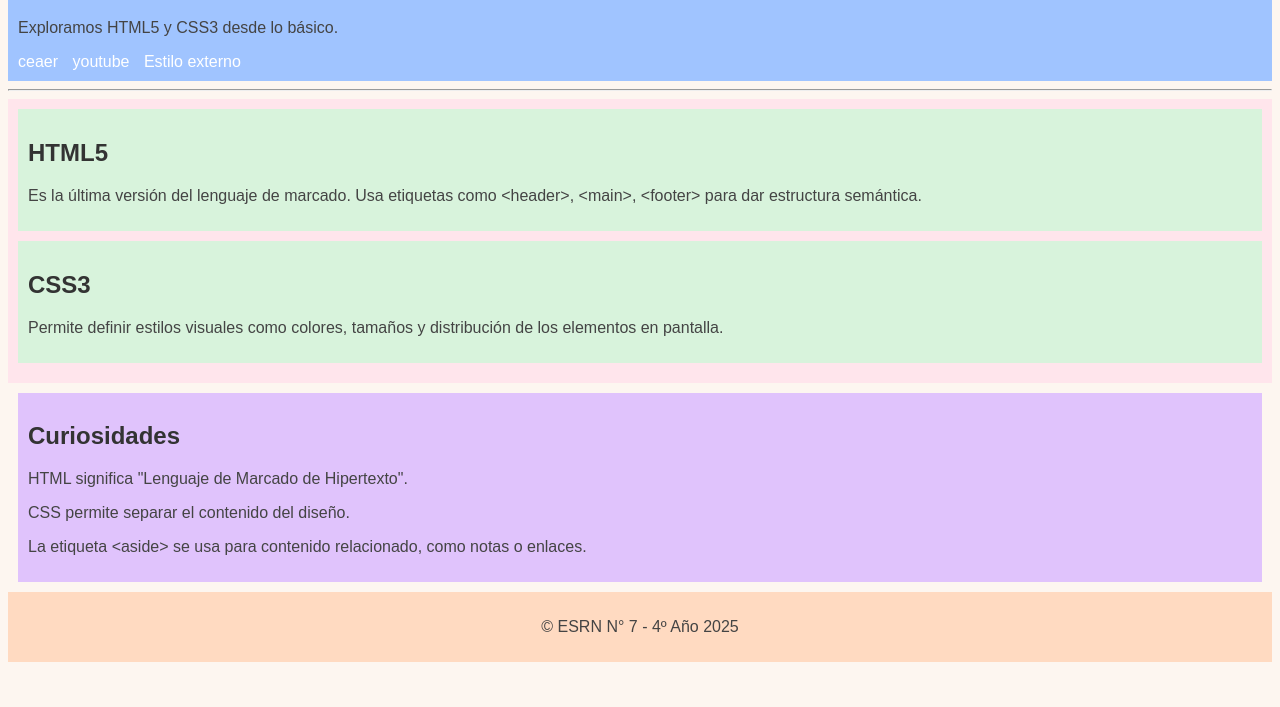
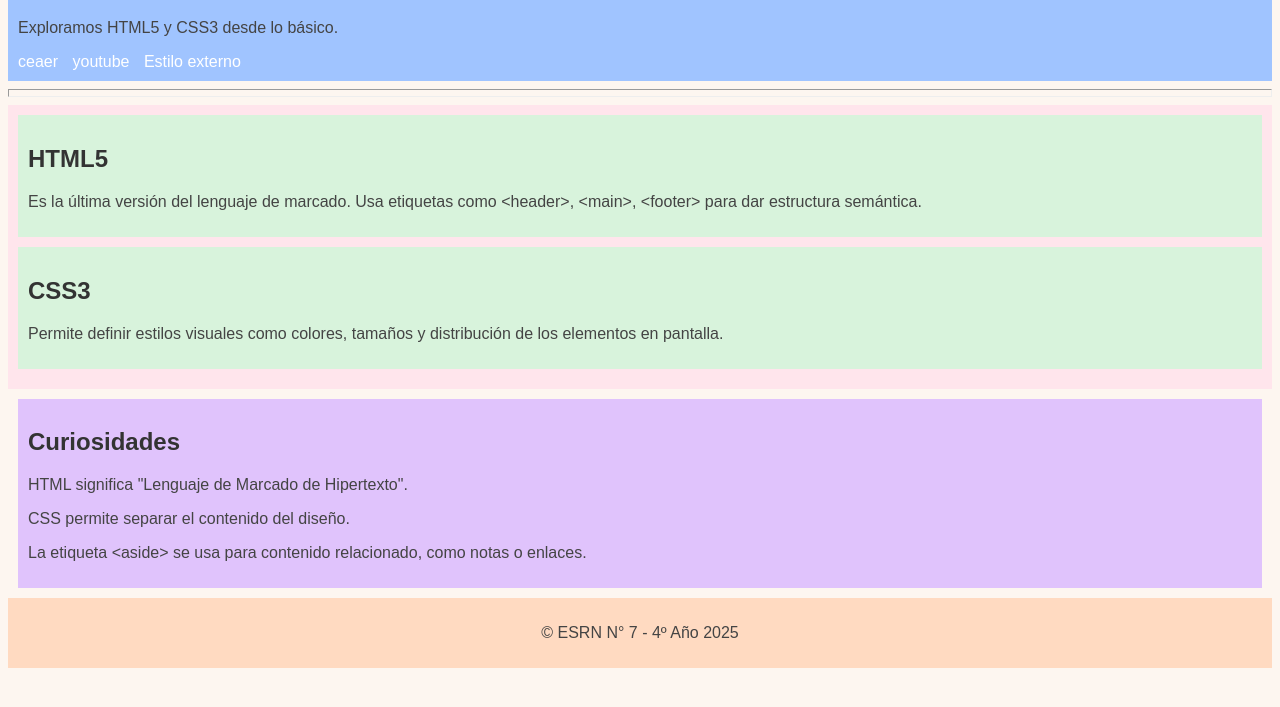
Before and after one commit to liendaf/prueba2, a plain HTML site: page index.html in a window 1280 px wide. Shown: the part 79-786 px from the top of the page. Drawn offline with Linux system fonts and the light colour scheme.

Commit message:
modifique ancho de hr

```diff
--- a/index.html
+++ b/index.html
@@ -60,6 +60,10 @@
         p {
             color: #444;
         }
+        hr {
+            color: #333;
+            height: 6px;
+        }
     </style>
 </head>
 <body>
```
